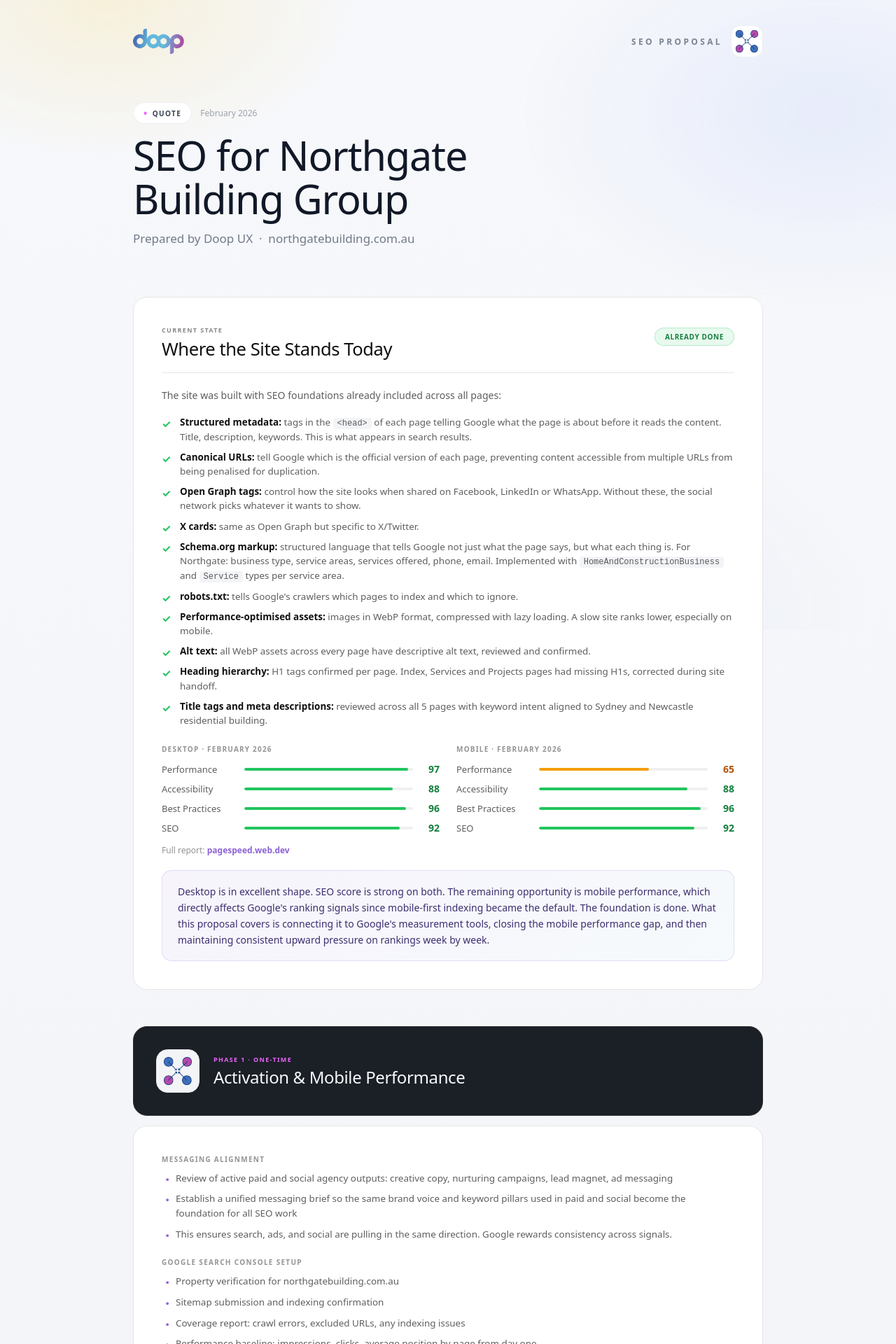
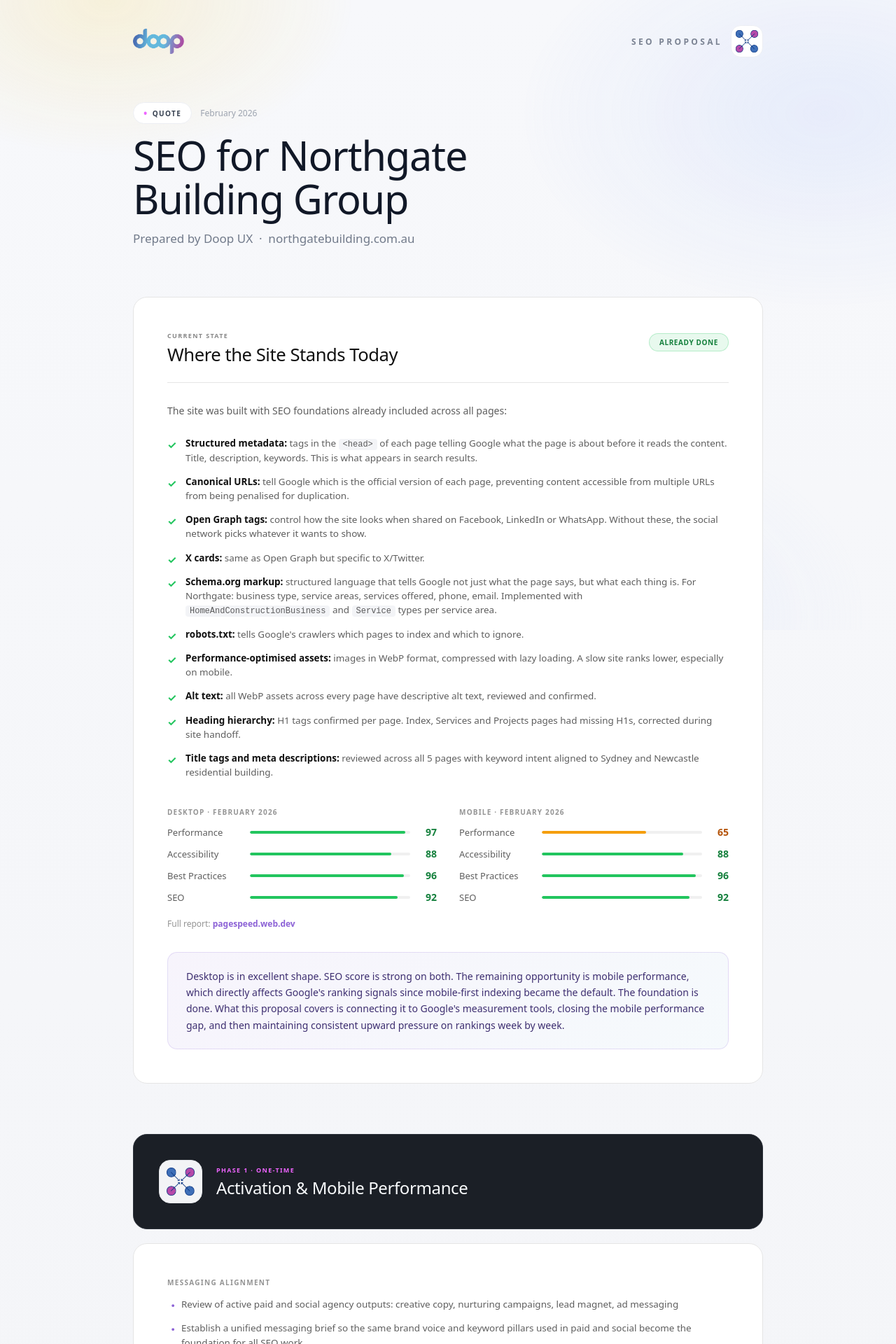
Before and after one commit to dvdsantamaria/doopux, a Jekyll site: the page quotes/northgate-003.html, which Jekyll copies as it is, in a window 1280 px wide. Shown: the top 1920 px of the page at 70% size. Built offline with Jekyll 4.4.1, drawn with Linux system fonts in a browser that asks for light colours; some web fonts are replaced.

Commit message:
Increase vertical spacing throughout the document
- Add more padding to cards (32-48px)
- Increase section group margins (48-72px)
- Expand list item gaps for better readability
- Increase spacing between content blocks (check-list to lighthouse, lighthouse to highlight)
- Add mobile-specific spacing adjustments

```diff
--- a/quotes/northgate-003.html
+++ b/quotes/northgate-003.html
@@ -162,8 +162,8 @@
       background: var(--white);
       border: 1px solid var(--border);
       border-radius: var(--r-card);
-      padding: clamp(24px, 3.2vw, 40px);
-      margin-bottom: 16px;
+      padding: clamp(32px, 4vw, 48px);
+      margin-bottom: 24px;
     }
 
     .card-header {
@@ -171,7 +171,7 @@
       align-items: flex-start;
       justify-content: space-between;
       gap: 16px;
-      margin-bottom: 18px;
+      margin-bottom: 24px;
     }
     .section-eyebrow {
       display: block;
@@ -207,7 +207,7 @@
     .badge-scope { background: #fffbeb; color: #92400e; border: 1px solid #fcd34d; }
     .badge-time  { background: rgba(20,184,166,.1); color: #0f766e; border: 1px solid rgba(20,184,166,.25); }
 
-    hr.divider { border: 0; border-top: 1px solid var(--border); margin: 0 0 20px; }
+    hr.divider { border: 0; border-top: 1px solid var(--border); margin: 0 0 28px; }
 
     /* PROSE */
     .prose {
@@ -219,15 +219,15 @@
     .prose p:last-child { margin-bottom: 0; }
 
     /* SECTION GROUP */
-    .section-group { margin-bottom: clamp(32px, 4vw, 52px); }
+    .section-group { margin-bottom: clamp(48px, 6vw, 72px); }
 
     /* PHASE CARD (dark header) */
     .phase-card {
       border-radius: var(--r-card);
       background: #1b1f26;
       border: 1px solid #2a2f38;
-      padding: clamp(20px, 2.6vw, 32px);
-      margin-bottom: 14px;
+      padding: clamp(24px, 3vw, 36px);
+      margin-bottom: 20px;
       display: flex;
       align-items: center;
       gap: 20px;
@@ -275,7 +275,7 @@
       text-transform: uppercase;
       letter-spacing: 0.13em;
       color: rgba(17,17,17,.45);
-      margin: 22px 0 10px;
+      margin: 32px 0 14px;
     }
     h3.sub:first-child { margin-top: 0; }
 
@@ -283,7 +283,7 @@
     .item-list {
       list-style: none;
       display: grid;
-      gap: 9px;
+      gap: 14px;
     }
     .item-list li {
       position: relative;
@@ -308,7 +308,7 @@
     .check-list {
       list-style: none;
       display: grid;
-      gap: 9px;
+      gap: 14px;
     }
     .check-list li {
       position: relative;
@@ -332,7 +332,7 @@
     .cross-list {
       list-style: none;
       display: grid;
-      gap: 9px;
+      gap: 14px;
     }
     .cross-list li {
       position: relative;
@@ -356,8 +356,8 @@
     .lh-grid {
       display: grid;
       grid-template-columns: 1fr 1fr;
-      gap: 24px;
-      margin-top: 24px;
+      gap: 32px;
+      margin-top: 40px;
     }
     .lh-group-label {
       font-size: 10px;
@@ -367,7 +367,7 @@
       color: rgba(17,17,17,.45);
       margin-bottom: 12px;
     }
-    .lh-scores { display: grid; gap: 9px; }
+    .lh-scores { display: grid; gap: 12px; }
     .lh-row { display: flex; align-items: center; gap: 10px; }
     .lh-label { font-size: 13px; font-weight: 500; color: var(--muted); width: 108px; flex-shrink: 0; }
     .lh-bar-wrap { flex: 1; height: 4px; background: #f0f0f0; border-radius: 99px; overflow: hidden; min-width: 30px; }
@@ -377,17 +377,17 @@
     .lh-score { font-size: 14px; font-weight: 700; min-width: 28px; text-align: right; }
     .lh-score.good { color: #15803d; }
     .lh-score.ok   { color: #b45309; }
-    .lh-source { margin-top: 14px; font-size: 12px; color: rgba(17,17,17,.45); }
+    .lh-source { margin-top: 20px; font-size: 12px; color: rgba(17,17,17,.45); }
     .lh-source a { color: var(--accent2); font-weight: 600; text-decoration: none; }
     .lh-source a:hover { text-decoration: underline; }
 
     /* HIGHLIGHT BOX */
     .highlight-box {
-      margin-top: 20px;
+      margin-top: 32px;
       border-radius: var(--r-sm);
       background: linear-gradient(135deg, rgba(140,98,214,.07), rgba(119,181,214,.07));
       border: 1px solid rgba(140,98,214,.18);
-      padding: 18px 22px;
+      padding: 22px 26px;
     }
     .highlight-box p {
       font-size: 14px;
@@ -398,9 +398,9 @@
 
     /* NOTICE */
     .notice {
-      margin-top: 16px;
+      margin-top: 28px;
       border-radius: var(--r-sm);
-      padding: 14px 18px;
+      padding: 18px 22px;
       font-size: 13px;
       font-weight: 500;
       line-height: 1.55;
@@ -504,12 +504,17 @@
       .brand-logo img { height: 28px; }
       .brand-subtitle { font-size: 10px; }
       .brand-icon-wrap { width: 38px; height: 38px; border-radius: 12px; }
-      .card { border-radius: 16px; }
-      .card-header { flex-direction: column; align-items: flex-start; gap: 8px; }
-      .phase-card { border-radius: 16px; gap: 14px; }
+      .card { border-radius: 16px; padding: 24px; margin-bottom: 20px; }
+      .card-header { flex-direction: column; align-items: flex-start; gap: 8px; margin-bottom: 20px; }
+      .phase-card { border-radius: 16px; gap: 14px; padding: 20px; margin-bottom: 16px; }
       .phase-icon { width: 48px; height: 48px; border-radius: 12px; }
-      .lh-grid { grid-template-columns: 1fr; }
+      .lh-grid { grid-template-columns: 1fr; gap: 24px; margin-top: 32px; }
       .lh-label { width: 96px; }
+      .section-group { margin-bottom: clamp(36px, 5vw, 48px); }
+      .item-list, .check-list, .cross-list { gap: 12px; }
+      h3.sub { margin: 24px 0 12px; }
+      .highlight-box { margin-top: 24px; padding: 18px; }
+      .notice { margin-top: 20px; }
       .footer-top { flex-direction: column; align-items: flex-start; }
       .footer-email { padding-left: 0; border-left: 0; color: #2f333a; }
     }
@@ -558,7 +563,7 @@
         <hr class="divider">
         <div class="prose"><p>The site was built with SEO foundations already included across all pages:</p></div>
 
-        <ul class="check-list" style="margin-top:16px;">
+        <ul class="check-list" style="margin-top:24px;">
           <li><strong>Structured metadata:</strong> tags in the <code>&lt;head&gt;</code> of each page telling Google what the page is about before it reads the content. Title, description, keywords. This is what appears in search results.</li>
           <li><strong>Canonical URLs:</strong> tell Google which is the official version of each page, preventing content accessible from multiple URLs from being penalised for duplication.</li>
           <li><strong>Open Graph tags:</strong> control how the site looks when shared on Facebook, LinkedIn or WhatsApp. Without these, the social network picks whatever it wants to show.</li>
```
